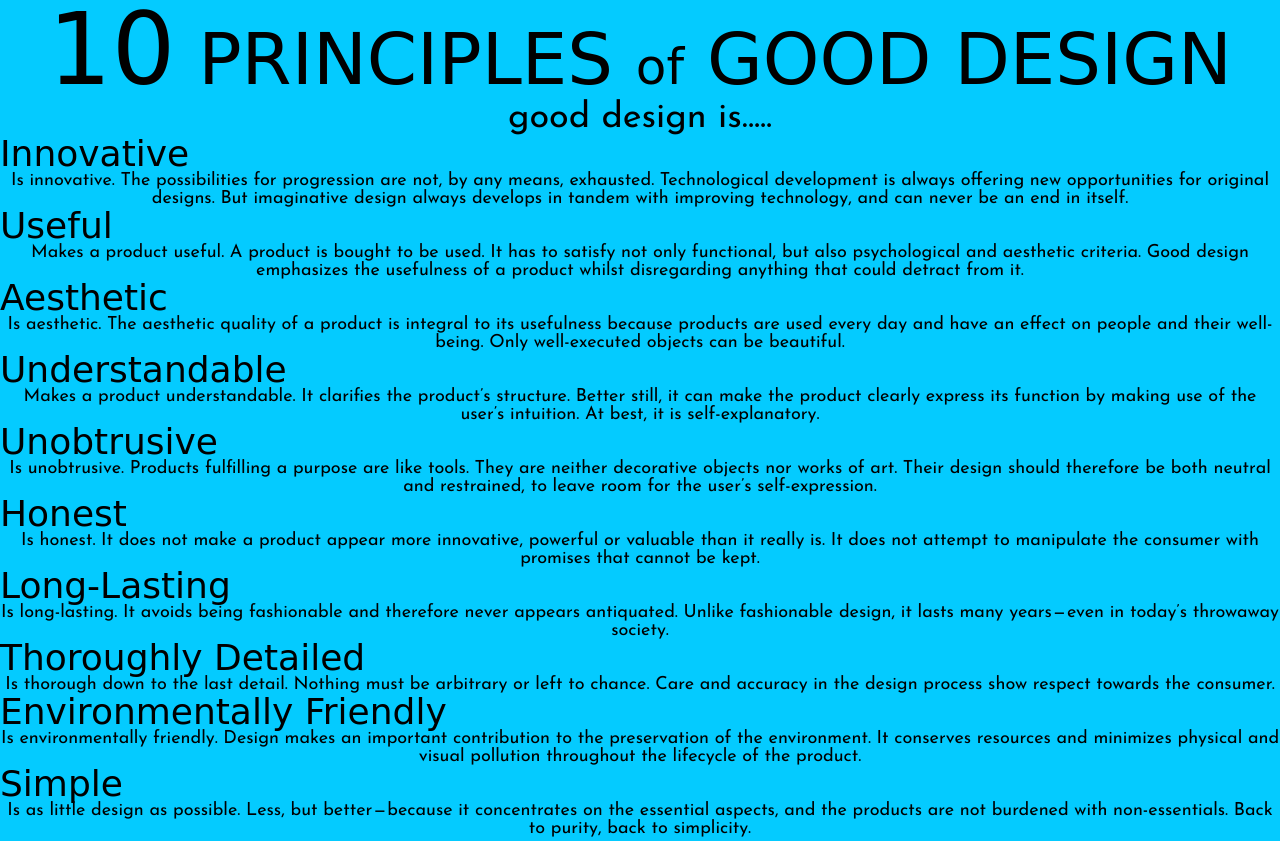
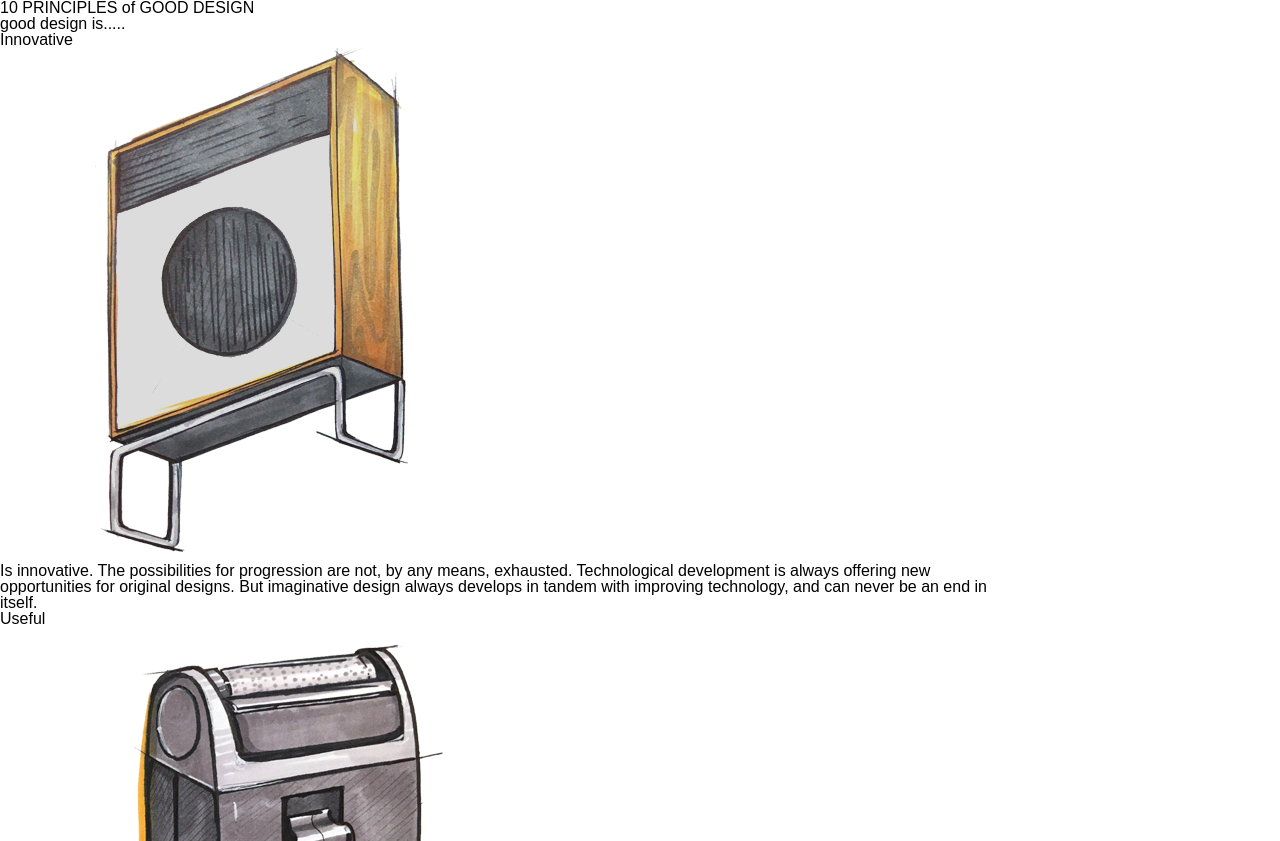
Before and after one commit to toxxx045/assignment-3--web-design-at-risd--summer-2018--schedule-3, a plain HTML site: page site/index.html in a window 1280 px wide. Shown: the top 841 px of the page. Drawn offline with Linux system fonts and the light colour scheme; a web font is replaced by a local one.

Commit message:
Add images

```diff
--- a/site/css/style.css
+++ b/site/css/style.css
@@ -1,28 +1,5 @@
-body{
-   background-color: #04CBFF;
-}
-h1{
-   font-family: "Fascinate InLine", cursive;
-   font-size: 72px;
-   text-align: center;
-}
-#Ten-size{
-   font-size: 100px;
-}
-#of-size{
-   font-size: 50px;
-}
-#sub-heading{
-   font-family: "Josefin Sans", sans-serif;
-   font-size: 36px;
-   text-align: center;
-}
-h2{
-   font-family: "Fascinate InLine", cursive;
-   font-size: 36px;
-}
-p{
-   font-family: "Josefin Sans", sans-serif;
-   font-size: 18px;
-   text-align: center;
-}
+body {
+  background-color: #FFFFFF;
+  width: 1024px; }
+
+/*# sourceMappingURL=style.css.map */
--- a/site/index.html
+++ b/site/index.html
@@ -13,24 +13,34 @@
    <h1><span id="Ten-size">10</span> PRINCIPLES <span id="of-size">of</span> GOOD DESIGN</h1>
       <p><span id="sub-heading">good design is.....</span></p>
       <h2>Innovative</h2>
+         <img src="img/cabinet-speaker.png" alt="Dieter Rams cabinet speaker design sketch">
          <p>Is innovative. The possibilities for progression are not, by any means, exhausted. Technological development is always offering new opportunities for original designs. But imaginative design always develops in tandem with improving technology, and can never be an end in itself.</p>
       <h2>Useful</h2>
+         <img src="img/shaver.png" alt="Dieter Rams shaver design sketch">
          <p>Makes a product useful. A product is bought to be used. It has to satisfy not only functional, but also psychological and aesthetic criteria. Good design emphasizes the usefulness of a product whilst disregarding anything that could detract from it.</p>
       <h2>Aesthetic</h2>
+         <img src="img/chair.png" alt="Dieter Rams chair design sketch">
          <p>Is aesthetic. The aesthetic quality of a product is integral to its usefulness because products are used every day and have an effect on people and their well-being. Only well-executed objects can be beautiful.</p>
       <h2>Understandable</h2>
+         <img src="img/radio.png" alt="Dieter Rams radio design sketch">
          <p>Makes a product understandable. It clarifies the product’s structure. Better still, it can make the product clearly express its function by making use of the user’s intuition. At best, it is self-explanatory.</p>
       <h2>Unobtrusive</h2>
+         <img src="img/hairdryer.png" alt="Dieter Rams hairdyer design sketch">
          <p>Is unobtrusive. Products fulfilling a purpose are like tools. They are neither decorative objects nor works of art. Their design should therefore be both neutral and restrained, to leave room for the user’s self-expression.</p>
       <h2>Honest</h2>
+         <img src="img/table.png" alt="Dieter Rams table design sketch">
          <p>Is honest. It does not make a product appear more innovative, powerful or valuable than it really is. It does not attempt to manipulate the consumer with promises that cannot be kept.</p>
       <h2>Long-Lasting</h2>
+         <img src="img/speaker.png" alt="Dieter Rams speaker design sketch">
          <p>Is long-lasting. It avoids being fashionable and therefore never appears antiquated. Unlike fashionable design, it lasts many years — even in today’s throwaway society.</p>
       <h2>Thoroughly Detailed</h2>
+         <img src="img/juicer.png" alt="Dieter Rams juicer design sketch">
          <p>Is thorough down to the last detail. Nothing must be arbitrary or left to chance. Care and accuracy in the design process show respect towards the consumer.</p>
       <h2>Environmentally Friendly</h2>
+         <img src="img/radio-transmitter.png" alt="Dieter Rams radio transmitter design sketch">
          <p>Is environmentally friendly. Design makes an important contribution to the preservation of the environment. It conserves resources and minimizes physical and visual pollution throughout the lifecycle of the product.</p>
       <h2>Simple</h2>
+         <img src="img/lamp.png" alt="Dieter Rams lamp design sketch">
          <p>Is as little design as possible. Less, but better — because it concentrates on the essential aspects, and the products are not burdened with non-essentials. Back to purity, back to simplicity.</p>
 
 
```
Also changed, not shown: site/img/cabinet-speaker.png (added), site/img/chair.png (added), site/img/hairdryer.png (added), site/img/juicer.png (added), site/img/lamp.png (added), site/img/radio-transmitter.png (added), site/img/radio.png (added), site/img/shaver.png (added), site/img/speaker.png (added), site/img/table.png (added). Lines whose indentation alone changed are shown as unchanged.
